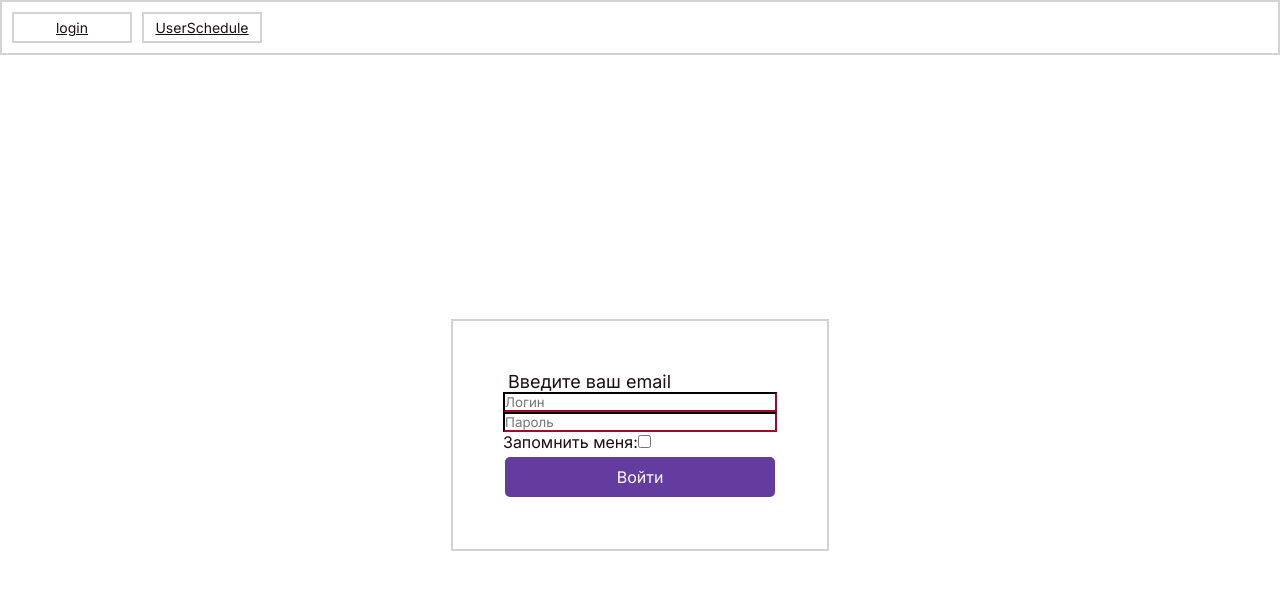
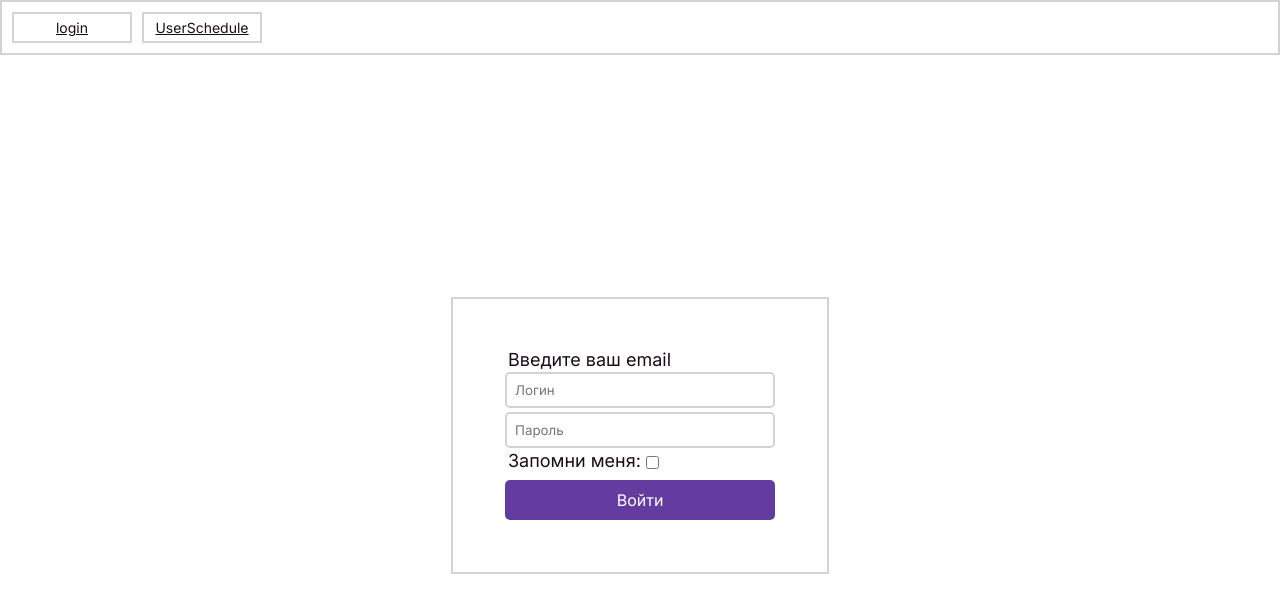
Before and after one commit to ArkhamX2/Studenda-web, a React (Vite) app: page /login in a window 1280 px wide. Shown: the top 612 px of the page. Built offline with nearby package versions, Linux system fonts and the light colour scheme.

Commit message:
logo + hr

```diff
--- a/index.html
+++ b/index.html
@@ -2,9 +2,9 @@
 <html lang="en">
   <head>
     <meta charset="UTF-8" />
-    <link rel="icon" type="image/svg+xml" href="/vite.svg" />
+    <link rel="icon" type="image/svg+xml" href="/Studenda_logo.svg" />
     <meta name="viewport" content="width=device-width, initial-scale=1.0" />
-    <title>Vite + React + TS</title>
+    <title>Studenda</title>
     <link rel="preconnect" href="https://fonts.googleapis.com">
     <link rel="preconnect" href="https://fonts.gstatic.com" crossorigin>
     <link href="https://fonts.googleapis.com/css2?family=Inter&display=swap" rel="stylesheet">
--- a/src/components/LoginForm.tsx
+++ b/src/components/LoginForm.tsx
@@ -1,5 +1,5 @@
 import { FC, useState } from 'react'
-import LoginInput from './UI/imput/LoginInput'
+import LoginInput, { TextAlignEnum } from './UI/imput/LoginInput'
 import LoginButton, { ButtonVariant } from './UI/button/LoginButton'
 import LoginLabel, { TextAlign } from './UI/label/LoginLabel'
 import axios from 'axios'
@@ -7,6 +7,7 @@ import { request } from '../request'
 import { useAppDispatch } from '../hook'
 import { updateUserInfo } from '../store/adminSlice'
 import store from '../store'
+import { text } from 'node:stream/consumers'
 
 const LoginForm: FC = () => {
     const dispatch = useAppDispatch()
@@ -28,12 +29,11 @@ const LoginForm: FC = () => {
         <main>
             <div style={{ alignSelf: 'center', display: 'flex', flexDirection: 'column', border: '2px solid lightgray', padding: '50px', color: '#371F76' }}>
                 <LoginLabel text='Введите ваш email'></LoginLabel>
-                <input autoComplete='on' placeholder='Логин' onChange={(e) => setLoginInfo({ ...loginInfo, login: e.target.value })}></input>
-                <input autoComplete='on' type="password" placeholder='Пароль' onChange={(e) => setLoginInfo({ ...loginInfo, password: e.target.value })}></input>
-                <div>
-                Запомнить меня:
-                <input type="checkbox" onChange={()=>setRemember(!remember)} checked={remember} />
-                </div>
+                <LoginInput autoComplete='on' text='Логин' onChange={(e) => setLoginInfo({ ...loginInfo, login: e.target.value })} align={TextAlignEnum.left}></LoginInput>
+                <LoginInput autoComplete='on' text='Пароль' type='password' onChange={(e) => setLoginInfo({ ...loginInfo, password: e.target.value })} align={TextAlignEnum.left}></LoginInput>
+                <LoginLabel text='Запомни меня:'>
+                    <input type="checkbox" onChange={()=>setRemember(!remember)} checked={remember} style={{margin:'5px', borderRadius:'10px', border:'2px solid lightgray', height:'15px'}} />
+                </LoginLabel>
                 <LoginButton variant={ButtonVariant.primary} text='Войти' onClick={() => LoginClick()}></LoginButton>
             </div>
         </main>
--- a/src/components/UI/imput/LoginInput.tsx
+++ b/src/components/UI/imput/LoginInput.tsx
@@ -1,22 +1,29 @@
-import React, { FC } from 'react'
+import React, { ChangeEventHandler, FC, HTMLInputTypeAttribute } from 'react'
 import classes from './LoginInput.module.css'
-export enum TextAlign {
+export enum TextAlignEnum {
   left='left',
   center='center'
 }
 
 interface inputProps {
         text?: string;
-        align?: TextAlign;
+        align?: TextAlignEnum;
+        autoComplete?: string | undefined;
+        onChange?: ChangeEventHandler<any> | undefined;
+        type?: HTMLInputTypeAttribute | undefined;
 }
 const LoginInput: FC<inputProps> =
   ({
     text,
-    align
+    align,
+    autoComplete,
+    onChange,
+    type,
   }) => {
 
   return (
-       <input placeholder={text} className={classes.LoginInput}  style={{display: 'flex', textAlign: align===TextAlign.left  ? 'left' : 'center'}}></input>
+       <input placeholder={text} className={classes.LoginInput}  style={{display: 'flex', textAlign: align===TextAlignEnum.left  ? 'left' : 'center'}}
+       autoComplete={autoComplete} onChange={onChange} type={type} ></input>
   )
 }
 
--- a/src/components/UI/label/LoginLabel.tsx
+++ b/src/components/UI/label/LoginLabel.tsx
@@ -2,21 +2,24 @@ import React, { FC } from 'react'
 import classes from './LoginLabel.module.css'
 export enum TextAlign {
   right='right',
-  center='center'
+  center='center',
+  left='left'
 }
 
 interface labelProps {
         text?: string;
         align?: TextAlign;
+        children?: React.ReactChild | React.ReactNode;
 }
 const LoginLabel: FC<labelProps> =
   ({
     text,
-    align
+    align,
+    children,
   }) => {
 
   return (
-       <div className={classes.LoginLabel} style={{ alignSelf: align===TextAlign.center  ? 'center' : 'right'}}>{text}</div>
+       <div className={classes.LoginLabel} style={{ alignSelf: align===TextAlign.center  ? 'center' : 'right'}}>{text} {children}</div>
   )
 }
 
--- a/src/styles/admin.module.css
+++ b/src/styles/admin.module.css
@@ -14,17 +14,26 @@
 }
 .TableColumn{
         border: 2px solid #B5999F;
-        padding: 3px;
+        padding: 0px;
 }
 .SubjectBox{
-        border: 1px solid #490514;
-        border-bottom: 2px solid #490514;
-        margin:8px 5px;
+        border: 2px solid #490514;
+        border-bottom: 4px solid #490514;
+        margin: 6px 6px;
         padding: 5px;
-        border-radius: 5px;
-        height: 52px;
+        border-radius: 6px;
+        height: 60px;
         background-color: #f4f4f5;;
-        width: 300px;
+        width: 270px;
         text-wrap: wrap;
 
 }
+.SubjectBox1{
+        margin: 6px 6px;
+        padding: 5px;
+        border-radius: 6px;
+        height: 100px;
+        width: 270px;
+        text-wrap: wrap;
+
+}
```
Also changed, not shown: src/components/AdminForm.tsx (+31 -20 lines), public/Studenda_logo.svg (added).
